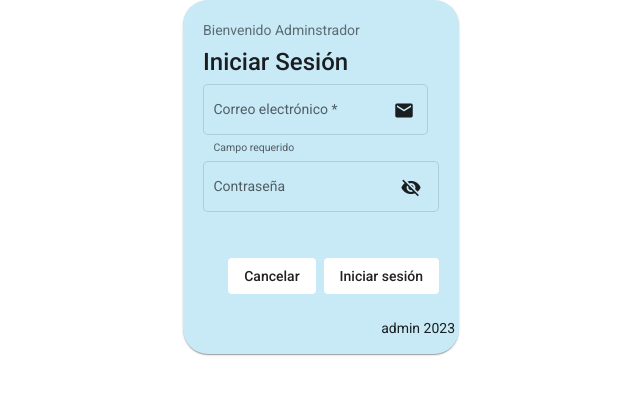
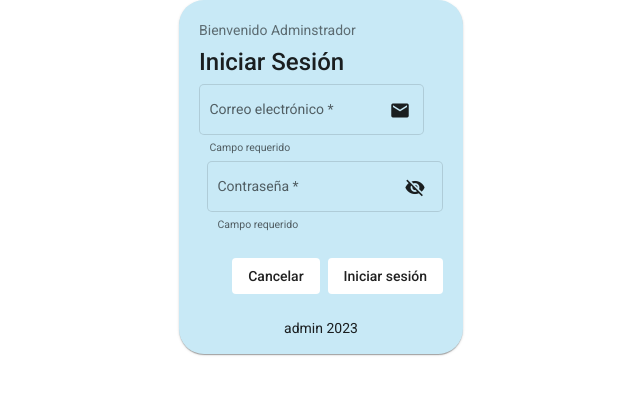
Before and after one commit to Angular-Web-Project/Enlazando-Empleo-Web, an Angular app: page /admin in a window 1280 px wide. Shown: the top 394 px of the page, without its empty margins (319-959 px from the left). Built offline with nearby package versions, Linux system fonts and the light colour scheme.

Commit message:
login admin v8

```diff
--- a/src/app/auth/pages/auth-login-admin/auth-login-admin.component.css
+++ b/src/app/auth/pages/auth-login-admin/auth-login-admin.component.css
@@ -17,7 +17,12 @@
   justify-content: flex-start;
 }
 
-.login-actions, .login-footer {
+.login-actions {
   display: flex;
   justify-content: flex-end;
 }
+
+.login-footer {
+  display: flex;
+  justify-content: center;
+}
--- a/src/app/shared/components/inputs/password-input/password-input.component.css
+++ b/src/app/shared/components/inputs/password-input/password-input.component.css
@@ -1,16 +1,3 @@
-.example-container .mat-form-field + .mat-form-field {
-    margin-left: 8px;
-  }
-
-  .example-right-align {
-    text-align: right;
-  }
-
-  input.example-right-align::-webkit-outer-spin-button,
-  input.example-right-align::-webkit-inner-spin-button {
-    display: none;
-  }
-
-  input.example-right-align {
-    -moz-appearance: textfield;
-  }
+.example-container {
+  margin-left: 8px;
+}
--- a/src/app/shared/components/inputs/password-input/password-input.component.html
+++ b/src/app/shared/components/inputs/password-input/password-input.component.html
@@ -1,9 +1,10 @@
 <div class="example-container">
     <mat-form-field appearance="outline">
       <mat-label>Contraseña</mat-label>
-      <input matInput [type]="hide ? 'password' : 'text'">
+      <input matInput [type]="hide ? 'password' : 'text'" required>
       <button mat-icon-button matSuffix (click)="hide = !hide" [attr.aria-label]="'Hide password'" [attr.aria-pressed]="hide">
         <mat-icon>{{hide ? 'visibility_off' : 'visibility'}}</mat-icon>
       </button>
+      <mat-hint>Campo requerido</mat-hint>
     </mat-form-field>
 </div>
```
